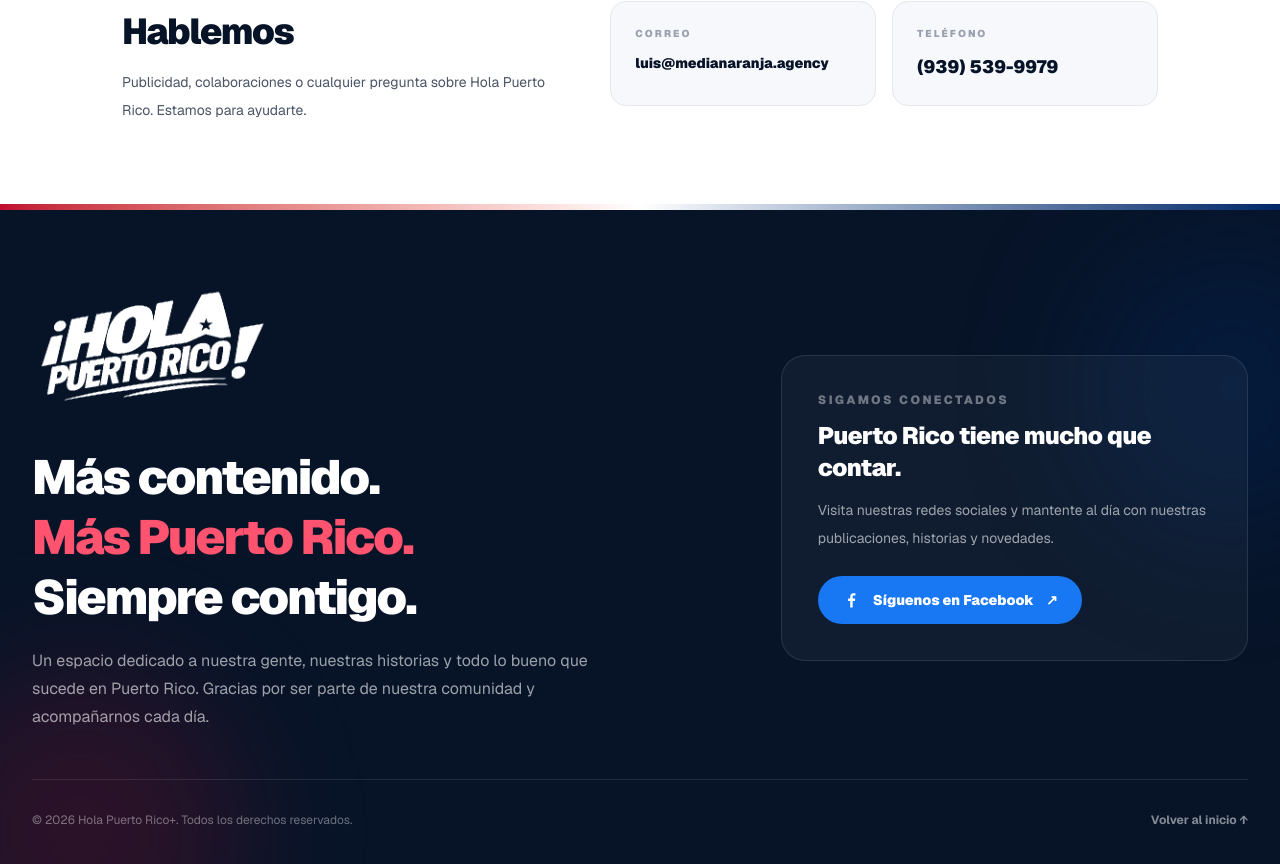
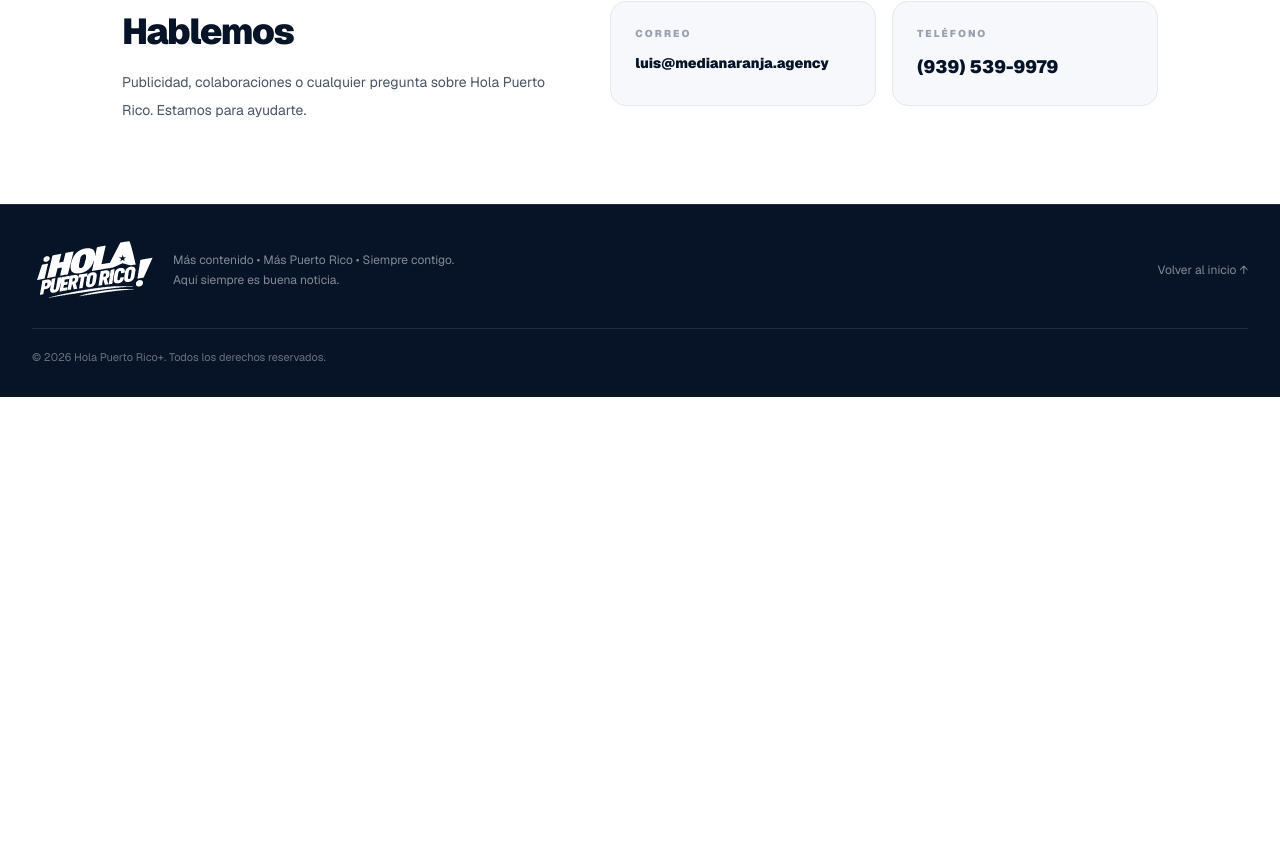
Before and after one commit to sparkyfran987-ux/holapuertorico, a Next.js app: page / in a window 1280 px wide. Shown: the part 3364-4228 px from the top of the page. After the commit the page ends 3761 px from the top, so only its background shows below. Built offline with nearby package versions, Linux system fonts and the light colour scheme; no server answers; the database is empty.

Commit message:
Update Footer.tsx

```diff
--- a/src/components/site/Footer.tsx
+++ b/src/components/site/Footer.tsx
@@ -2,94 +2,40 @@ import Image from "next/image";
 
 export default function Footer() {
   return (
-    <footer className="relative overflow-hidden bg-[#071428] text-white">
-      <div
-        aria-hidden="true"
-        className="absolute inset-x-0 top-0 h-1.5 bg-gradient-to-r from-[#bf0a30] via-white to-[#002868]"
-      />
-
-      <div
-        aria-hidden="true"
-        className="absolute -right-24 top-10 h-72 w-72 rounded-full bg-[#002868]/30 blur-3xl"
-      />
-
-      <div
-        aria-hidden="true"
-        className="absolute -bottom-32 -left-20 h-80 w-80 rounded-full bg-[#bf0a30]/20 blur-3xl"
-      />
-
-      <div className="relative mx-auto max-w-[1400px] px-5 pb-8 pt-16 sm:px-8 sm:pt-20">
-        <div className="grid gap-12 border-b border-white/10 pb-12 lg:grid-cols-[1.2fr_0.8fr] lg:items-center">
-          <div>
-            <a href="/" aria-label="Hola Puerto Rico+, inicio" className="inline-block">
+    <footer className="border-t border-white/10 bg-[#071428] text-white">
+      <div className="mx-auto max-w-[1400px] px-5 py-8 sm:px-8">
+        <div className="flex flex-col items-center justify-between gap-5 sm:flex-row">
+          <div className="flex flex-col items-center gap-3 sm:flex-row sm:gap-4">
+            <a href="/" aria-label="Hola Puerto Rico+, inicio">
               <Image
                 src="/logo.png"
                 alt="Hola Puerto Rico+"
-                width={260}
-                height={86}
-                className="w-[210px] brightness-0 invert sm:w-[240px]"
+                width={150}
+                height={50}
+                className="h-auto w-[125px] brightness-0 invert"
               />
             </a>
 
-            <h2 className="mt-7 max-w-2xl text-3xl font-black leading-tight tracking-[-0.04em] sm:text-5xl">
-              Más contenido.
-              <span className="block text-[#ff536f]">Más Puerto Rico.</span>
-              Siempre contigo.
-            </h2>
-
-            <p className="mt-5 max-w-xl text-sm leading-7 text-white/60 sm:text-base">
-              Un espacio dedicado a nuestra gente, nuestras historias y
-              todo lo bueno que sucede en Puerto Rico. Gracias por ser parte
-              de nuestra comunidad y acompañarnos cada día.
+            <p className="text-center text-xs leading-5 text-white/50 sm:text-left">
+              Más contenido • Más Puerto Rico • Siempre contigo.
+              <span className="block">
+                Aquí siempre es buena noticia.
+              </span>
             </p>
           </div>
 
-          <div className="rounded-3xl border border-white/10 bg-white/[0.04] p-7 sm:p-9">
-            <p className="text-xs font-black uppercase tracking-[0.2em] text-white/40">
-              Sigamos conectados
-            </p>
-
-            <h3 className="mt-3 text-2xl font-black tracking-tight">
-              Puerto Rico tiene mucho que contar.
-            </h3>
-
-            <p className="mt-3 text-sm leading-7 text-white/60">
-              Visita nuestras redes sociales y mantente al día con nuestras
-              publicaciones, historias y novedades.
-            </p>
-
-            <a
-              href="https://www.facebook.com/holapr1/"
-              target="_blank"
-              rel="noopener noreferrer"
-              className="mt-6 inline-flex items-center gap-3 rounded-full bg-[#1877F2] px-6 py-3.5 text-sm font-black transition hover:-translate-y-0.5 hover:bg-[#166fe5]"
-            >
-              <svg
-                viewBox="0 0 24 24"
-                width="19"
-                height="19"
-                fill="currentColor"
-                aria-hidden="true"
-              >
-                <path d="M13.5 22v-8.2h2.8l.4-3.2h-3.2V8.6c0-.9.3-1.5 1.6-1.5H17V4.2C16.7 4.1 15.6 4 14.4 4c-2.4 0-4 1.5-4 4.2v2.4H7.5v3.2h2.9V22h3.1Z" />
-              </svg>
-              Síguenos en Facebook
-              <span aria-hidden="true">↗</span>
-            </a>
-          </div>
-        </div>
-
-        <div className="flex flex-col gap-4 pt-7 sm:flex-row sm:items-center sm:justify-between">
-          <p className="text-xs leading-6 text-white/40">
-            © {new Date().getFullYear()} Hola Puerto Rico+. Todos los derechos reservados.
-          </p>
-
           <a
             href="#inicio"
-            className="text-xs font-bold text-white/50 transition hover:text-white"
+            className="text-xs text-white/50 transition hover:text-white"
           >
             Volver al inicio ↑
           </a>
+        </div>
+
+        <div className="mt-6 border-t border-white/10 pt-5">
+          <p className="text-center text-[11px] text-white/40 sm:text-left">
+            © {new Date().getFullYear()} Hola Puerto Rico+. Todos los derechos reservados.
+          </p>
         </div>
       </div>
     </footer>
```
